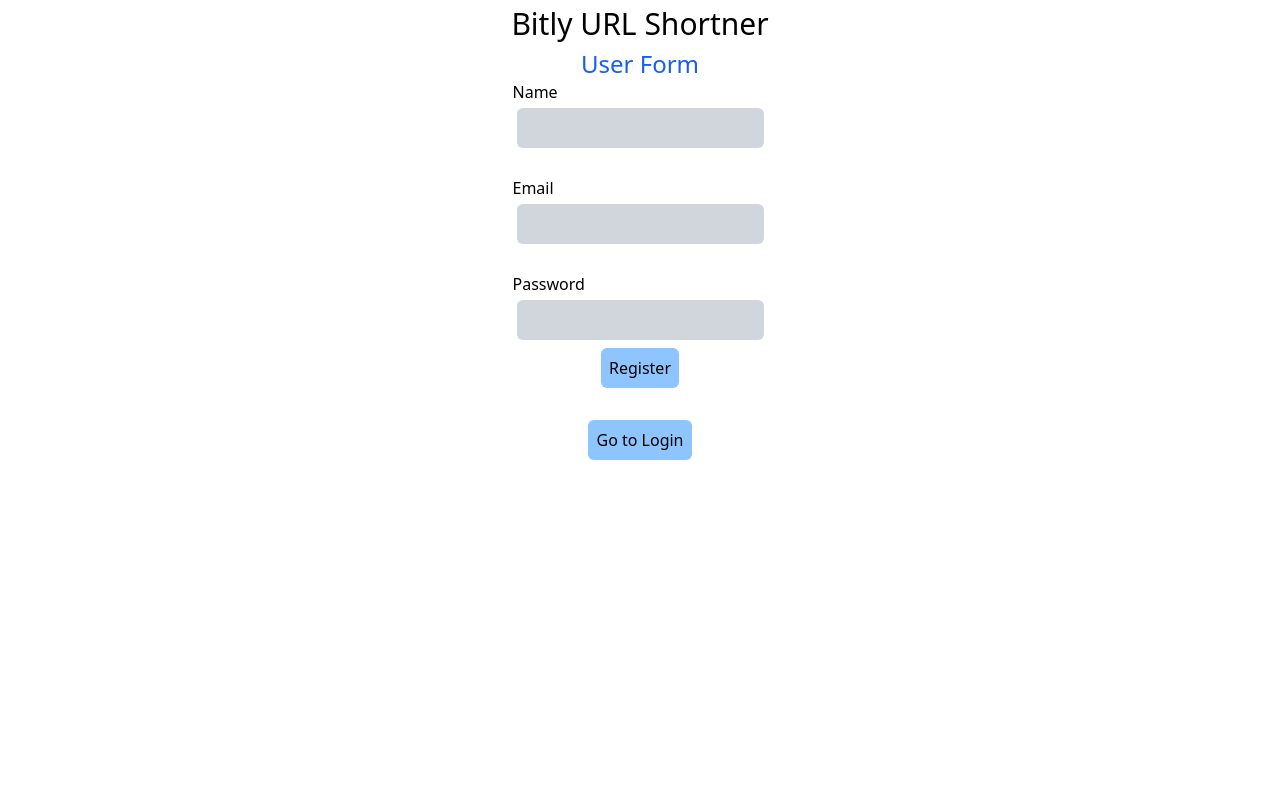
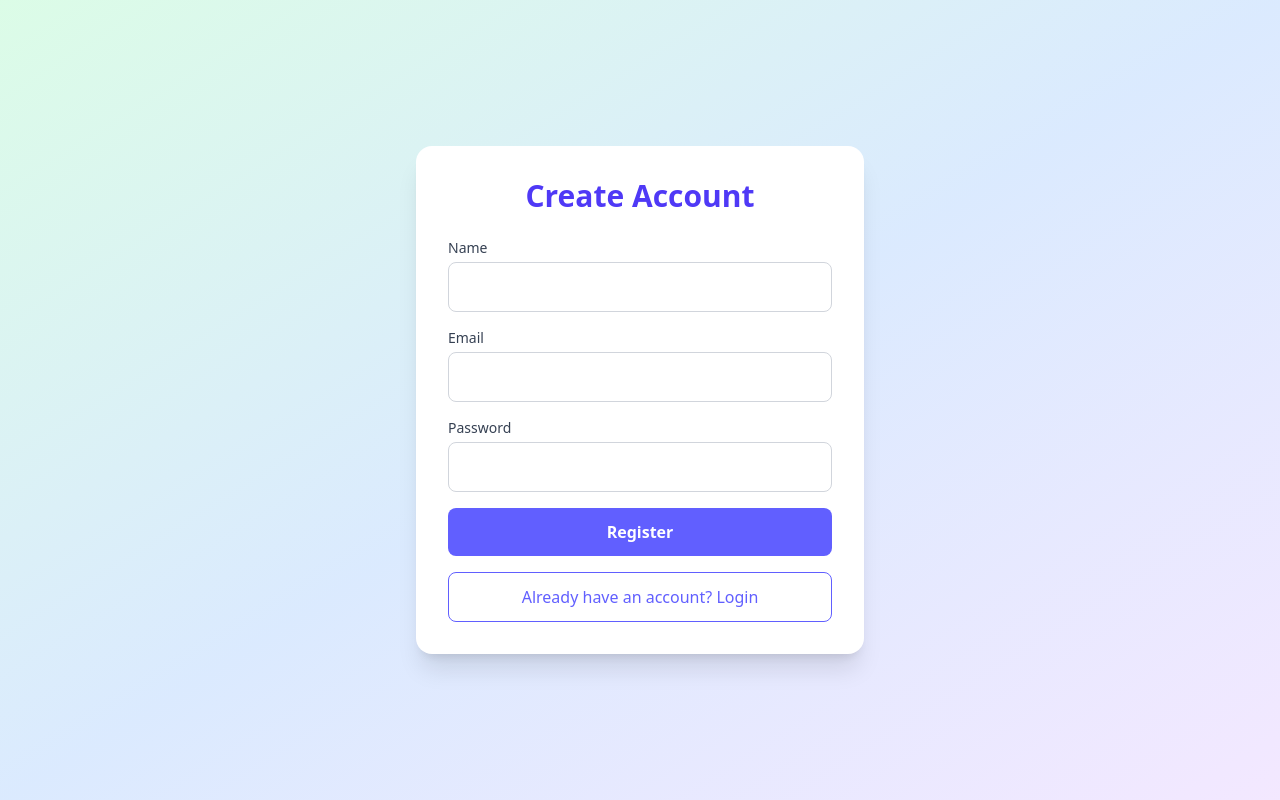
Before and after one commit to madhan-gunapati/bitly-fe-ts, a React (Vite) app: page /register in a window 1280 px wide. Built offline with nearby package versions, Linux system fonts and the light colour scheme.

Commit message:
stylised version

```diff
--- a/src/App.tsx
+++ b/src/App.tsx
@@ -11,7 +11,7 @@
 
 
   return <div>
-     <h1 className="text-3xl m-1.5 text-center">Bitly URL Shortner</h1>
+
      <Routes>
       <Route  Component={ProtectedRoute} >
         <Route path='/' Component={UrlSubmission} />
--- a/src/components/Login/index.tsx
+++ b/src/components/Login/index.tsx
@@ -1,54 +1,74 @@
 import { useEffect, useState } from "react"
 import { useDispatch, useSelector } from "react-redux"
-
-import { add_jwt_token , LoginUser } from "../../state/LoginSlice"
+import { add_jwt_token, LoginUser } from "../../state/LoginSlice"
 import Cookies from "js-cookie"
 import { Link, useNavigate } from "react-router-dom"
 import { AppDispatch, RootState } from "../../state/store"
 
-const Login = ()=>{
-    const {loading, error_msg, jwt_token} = useSelector((state:RootState)=>state.LoginSlice)
-    const naviagte = useNavigate()
-    const [loginDetails , changeDetails] = useState({email:'' , password:''})
+const Login = () => {
+    const { loading, error_msg, jwt_token } = useSelector((state: RootState) => state.LoginSlice)
+    const navigate = useNavigate()
+    const [loginDetails, changeDetails] = useState({ email: '', password: '' })
     const dispatch = useDispatch<AppDispatch>()
-    const changeEmail = (e:React.ChangeEvent<HTMLInputElement>)=>{
-        changeDetails((p)=>({...p , email:e.target.value}))
+
+    const changeEmail = (e: React.ChangeEvent<HTMLInputElement>) => {
+        changeDetails(p => ({ ...p, email: e.target.value }))
     }
 
-    const changePassword = (e:React.ChangeEvent<HTMLInputElement>)=>{
-            changeDetails((p)=>({...p, password:e.target.value}))
+    const changePassword = (e: React.ChangeEvent<HTMLInputElement>) => {
+        changeDetails(p => ({ ...p, password: e.target.value }))
     }
 
-    useEffect(()=>{
+    useEffect(() => {
         const stored_cookie = Cookies.get('authToken')
+        if (stored_cookie) {
+            dispatch(add_jwt_token(stored_cookie))
+            navigate('/')
+        }
+    }, [jwt_token])
 
-        if(stored_cookie){
-
-
-            dispatch(add_jwt_token(stored_cookie))
-            naviagte('/')
-        }
-
-
-
-    },[jwt_token])
-
-
-    return <div className="w-screen flex flex-row justify-center ">
-        <div className=" flex flex-col align-middle">
-        <h2 className="text-xl text-center">Login Form</h2>
-        <form className="flex flex-col justify-center" onSubmit={(e)=>{
-            e.preventDefault()
-        }}>
-
-        <input className="h-6 border-2 p-3 m-1.5 " type="text" value={loginDetails.email} placeholder="email" onChange={changeEmail} /> <br />
-        <input className="h-6 border-2 p-3 m-1.5 " type="password" value={loginDetails.password} placeholder="password" onChange={changePassword}/> <br />
-        <button className="bg-blue-300 p-1.5 rounded-md  " type="button" onClick={()=>{dispatch(LoginUser({loginDetails}))}}>Login</button> <br />
-       <Link to='/register'> <button className="bg-blue-300 p-1.5 rounded-md m-1.5 w-full" type="button">New User</button></Link>
-        </form>
-        <p>{error_msg}</p>
+    return (
+        <div className="min-h-screen w-full bg-gradient-to-r from-indigo-200 via-purple-200 to-pink-200 flex items-center justify-center px-4">
+            <div className="w-full max-w-md bg-white p-8 rounded-2xl shadow-xl space-y-6">
+                <h2 className="text-3xl font-bold text-center text-indigo-600">Welcome Back!</h2>
+                <form
+                    className="flex flex-col space-y-4"
+                    onSubmit={(e) => e.preventDefault()}
+                >
+                    <input
+                        className="p-3 border border-gray-300 rounded-lg focus:outline-none focus:ring-2 focus:ring-indigo-400 transition"
+                        type="text"
+                        placeholder="Email"
+                        value={loginDetails.email}
+                        onChange={changeEmail}
+                    />
+                    <input
+                        className="p-3 border border-gray-300 rounded-lg focus:outline-none focus:ring-2 focus:ring-indigo-400 transition"
+                        type="password"
+                        placeholder="Password"
+                        value={loginDetails.password}
+                        onChange={changePassword}
+                    />
+                    <button
+                        type="button"
+                        className="bg-indigo-500 text-white font-semibold py-3 rounded-lg hover:bg-indigo-600 transition"
+                        onClick={() => dispatch(LoginUser({ loginDetails }))}
+                    >
+                        {loading ? "Logging in..." : "Login"}
+                    </button>
+                    <Link to='/register'>
+                        <button
+                            type="button"
+                            className="w-full text-indigo-500 border border-indigo-500 py-3 rounded-lg hover:bg-indigo-50 transition"
+                        >
+                            New User? Register
+                        </button>
+                    </Link>
+                </form>
+                {error_msg && <p className="text-center text-red-500 text-sm">{error_msg}</p>}
+            </div>
         </div>
-    </div>
+    )
 }
 
 export default Login
--- a/src/components/UrlSubmission/index.tsx
+++ b/src/components/UrlSubmission/index.tsx
@@ -1,50 +1,66 @@
-import { useState } from "react";
-import { Link } from "react-router-dom";
+import { useState } from "react"
+import { useDispatch, useSelector } from "react-redux"
+import { Link } from "react-router-dom"
 
-import { getShortUrl } from "../../state/MiniurlSlice";
-import { useDispatch, useSelector } from "react-redux";
+import { getShortUrl } from "../../state/MiniurlSlice"
+import { remove_jwt_token } from "../../state/LoginSlice"
+import { AppDispatch, RootState } from "../../state/store"
 
-import { remove_jwt_token } from "../../state/LoginSlice";
-import { AppDispatch, RootState } from "../../state/store";
-
-const UrlSubmission = ()=>{
-
-
-  const [input_url, changeUrlState] =useState('')
-
-  const [response, changeResponse] = useState('...')
-  const {short_url, error_msg , loading} = useSelector((state:RootState)=>state.MiniurlSlice)
-
+const UrlSubmission = () => {
+  const [input_url, changeUrlState] = useState('')
+  const { short_url, error_msg, loading } = useSelector((state: RootState) => state.MiniurlSlice)
   const dispatch = useDispatch<AppDispatch>()
 
-  const changeUrl = (e:React.ChangeEvent<HTMLInputElement>)=>{
-    const new_url  = e.target.value;
-
-    changeUrlState(new_url)
+  const changeUrl = (e: React.ChangeEvent<HTMLInputElement>) => {
+    changeUrlState(e.target.value)
   }
 
+  return (
+    <div className="min-h-screen bg-gradient-to-br from-yellow-100 via-pink-100 to-indigo-100 flex justify-center items-center px-4">
+      <div className="bg-white w-full max-w-md p-8 rounded-2xl shadow-xl flex flex-col space-y-6 items-center">
+        <h2 className="text-2xl font-semibold text-indigo-600 text-center">Shorten Your Link</h2>
+        <p className="text-sm text-gray-600 text-center">Paste your long URL below and get a shortened one instantly.</p>
 
+        <input
+          className="w-full border border-gray-300 rounded-lg p-3 focus:outline-none focus:ring-2 focus:ring-indigo-400 transition"
+          type="text"
+          value={input_url}
+          placeholder="https://your-long-url.com"
+          onChange={changeUrl}
+        />
 
+        <button
+          type="button"
+          onClick={() => dispatch(getShortUrl({ input_url }))}
+          className="w-full bg-indigo-500 text-white py-3 rounded-lg font-semibold hover:bg-indigo-600 transition"
+        >
+          {loading ? 'Processing...' : 'Generate Short URL'}
+        </button>
 
+        {short_url && (
+          <div className="w-full text-center">
+            <p className="text-gray-700 font-medium">Your Tiny URL:</p>
+            <p className="text-indigo-600 font-bold break-all">{short_url}</p>
+            <p className="text-xs text-gray-500">(We'll soon replace this with a domain like bit.ly)</p>
+          </div>
+        )}
 
+        {error_msg && <p className="text-red-500 text-sm">{error_msg}</p>}
 
-    return <div className="flex flex-col align-middle ">
-              <h4 className="text-center">Enter the Long link below and wait for the short url</h4>
-             <div className="flex flex-col    items-center ">
-              <div className="flex  flex-col  items-center justify-center" id='url-input'>
-                    <input className="p-2 rounded-md bg-gray-400 w-56 m-1" type="text" value={input_url} placeholder="Enter link here ..." onChange={changeUrl} /> <br />
+        <button
+          type="button"
+          onClick={() => dispatch(remove_jwt_token())}
+          className="w-full bg-red-400 text-white py-2 rounded-lg hover:bg-red-500 transition"
+        >
+          Logout
+        </button>
 
-                    <button className=" bg-blue-300 p-2 rounded-md" type="button" onClick={()=>{dispatch(getShortUrl({input_url}))}}>Submit URL</button>
-
-              </div>
-              <h3 className="m-2 w-56 ">Your Tiny Url -: {short_url}</h3>
-              <p className="text-center">(will update ip address with domain ,like bit.ly)</p>
-              <p>{error_msg}</p>
-
-              <button  className="w-fit bg-blue-300 p-2 rounded-md" type="button" onClick={()=>{dispatch(remove_jwt_token())}}>LOGOUT USER</button>
-              </div>
-              </div>
-
+        {/* <Link to="/">
+          <p className="text-sm text-blue-500 hover:underline mt-2">Back to Home</p>
+        </Link> */}
+      </div>
+    </div>
+  )
 }
 
 export default UrlSubmission
--- a/src/components/UserRegistration/index.tsx
+++ b/src/components/UserRegistration/index.tsx
@@ -2,70 +2,98 @@
 import { useDispatch, useSelector } from "react-redux"
 import { Link, useNavigate } from "react-router-dom"
 
-
 import { change_result, sendUsertoDB } from "../../state/userSlice"
 import { AppDispatch, RootState } from "../../state/store"
 
-const UserRegistration = ()=>{
-
-
-    const [userDetails, changeUserDetails] = useState({name:'', email:'', password:''})
-    const {loading, result }= useSelector((state:RootState)=>state.HomeSlice)
+const UserRegistration = () => {
+    const [userDetails, changeUserDetails] = useState({ name: '', email: '', password: '' })
+    const { loading, result } = useSelector((state: RootState) => state.HomeSlice)
 
     const dispatch = useDispatch<AppDispatch>()
     const navigate = useNavigate()
 
-   const changeusername = (e:React.ChangeEvent<HTMLInputElement>)=>{
-       changeUserDetails((p)=>({...p, name:e.target.value}))
+    const changeUsername = (e: React.ChangeEvent<HTMLInputElement>) => {
+        changeUserDetails(p => ({ ...p, name: e.target.value }))
     }
 
-    const changeEmail = (e:React.ChangeEvent<HTMLInputElement>)=>{
-        changeUserDetails((p)=>({...p, email:e.target.value}))
+    const changeEmail = (e: React.ChangeEvent<HTMLInputElement>) => {
+        changeUserDetails(p => ({ ...p, email: e.target.value }))
     }
 
-    const changePassword = (e:React.ChangeEvent<HTMLInputElement>)=>{
-        changeUserDetails((p)=>({...p, password:e.target.value}))
+    const changePassword = (e: React.ChangeEvent<HTMLInputElement>) => {
+        changeUserDetails(p => ({ ...p, password: e.target.value }))
     }
 
-    const submitDetails = async ()=>{
+    const submitDetails = async () => {
         dispatch(sendUsertoDB(userDetails))
+    }
 
-    }
-    useEffect(()=>{
-        if(result === 'success'){
+    useEffect(() => {
+        if (result === 'success') {
             navigate('/login')
             dispatch(change_result())
         }
-    } , [result])
+    }, [result])
 
-
-
-    return <div>
-
-        <h1 className="text-2xl text-center text-blue-600">User Form</h1>
-        {loading? <p>Loading.....</p>:
-        <form className="flex flex-col items-center justify-start" onSubmit={(e)=>{e.preventDefault()}}>
-            <div className="flex flex-col">
-                <label htmlFor="name" className="text-start ">Name</label>
-                <input className="bg-gray-300 rounded-md p-2 m-1" id='name' type="text" onChange={changeusername} value={userDetails.name}  /> <br />
+    return (
+        <div className="min-h-screen w-full bg-gradient-to-br from-green-100 via-blue-100 to-purple-100 flex items-center justify-center px-4">
+            <div className="w-full max-w-md bg-white p-8 rounded-2xl shadow-xl space-y-6">
+                <h1 className="text-3xl font-bold text-center text-indigo-600">Create Account</h1>
+                {loading ? (
+                    <p className="text-center text-gray-500">Registering user...</p>
+                ) : (
+                    <form className="flex flex-col space-y-4" onSubmit={(e) => e.preventDefault()}>
+                        <div>
+                            <label htmlFor="name" className="block text-sm font-medium text-gray-700">Name</label>
+                            <input
+                                id="name"
+                                type="text"
+                                value={userDetails.name}
+                                onChange={changeUsername}
+                                className="mt-1 p-3 w-full border border-gray-300 rounded-lg focus:ring-2 focus:ring-indigo-400 focus:outline-none transition"
+                            />
                         </div>
-            <div className="flex flex-col">
-            <label htmlFor="email" >Email</label>
-            <input  className="bg-gray-300 rounded-md p-2 m-1" type="text" onChange={changeEmail} value={userDetails.email} /> <br />
+                        <div>
+                            <label htmlFor="email" className="block text-sm font-medium text-gray-700">Email</label>
+                            <input
+                                id="email"
+                                type="text"
+                                value={userDetails.email}
+                                onChange={changeEmail}
+                                className="mt-1 p-3 w-full border border-gray-300 rounded-lg focus:ring-2 focus:ring-indigo-400 focus:outline-none transition"
+                            />
                         </div>
-            <div className="flex flex-col">
-                <label htmlFor="password">Password</label>
-                <input  className="bg-gray-300 rounded-md p-2 m-1" type="password" id='password' value={userDetails.password} onChange={changePassword} />
-
+                        <div>
+                            <label htmlFor="password" className="block text-sm font-medium text-gray-700">Password</label>
+                            <input
+                                id="password"
+                                type="password"
+                                value={userDetails.password}
+                                onChange={changePassword}
+                                className="mt-1 p-3 w-full border border-gray-300 rounded-lg focus:ring-2 focus:ring-indigo-400 focus:outline-none transition"
+                            />
                         </div>
-            <button  className="bg-blue-300 p-2 rounded-md m-1"  type="button" onClick={submitDetails}>Register</button> <br />
-            <Link to='/login'><button className="bg-blue-300 p-2 rounded-md m-1" type="button">Go to Login</button></Link>
-            <p>{result}</p>
+                        <button
+                            type="button"
+                            onClick={submitDetails}
+                            className="bg-indigo-500 text-white font-semibold py-3 rounded-lg hover:bg-indigo-600 transition"
+                        >
+                            Register
+                        </button>
+                        <Link to='/login'>
+                            <button
+                                type="button"
+                                className="w-full text-indigo-500 border border-indigo-500 py-3 rounded-lg hover:bg-indigo-50 transition"
+                            >
+                                Already have an account? Login
+                            </button>
+                        </Link>
+                        {result && <p className="text-center text-sm text-green-600">{result}</p>}
                     </form>
-
-
-}
+                )}
             </div>
+        </div>
+    )
 }
 
 export default UserRegistration
```
Lines whose indentation alone changed are shown as unchanged.
